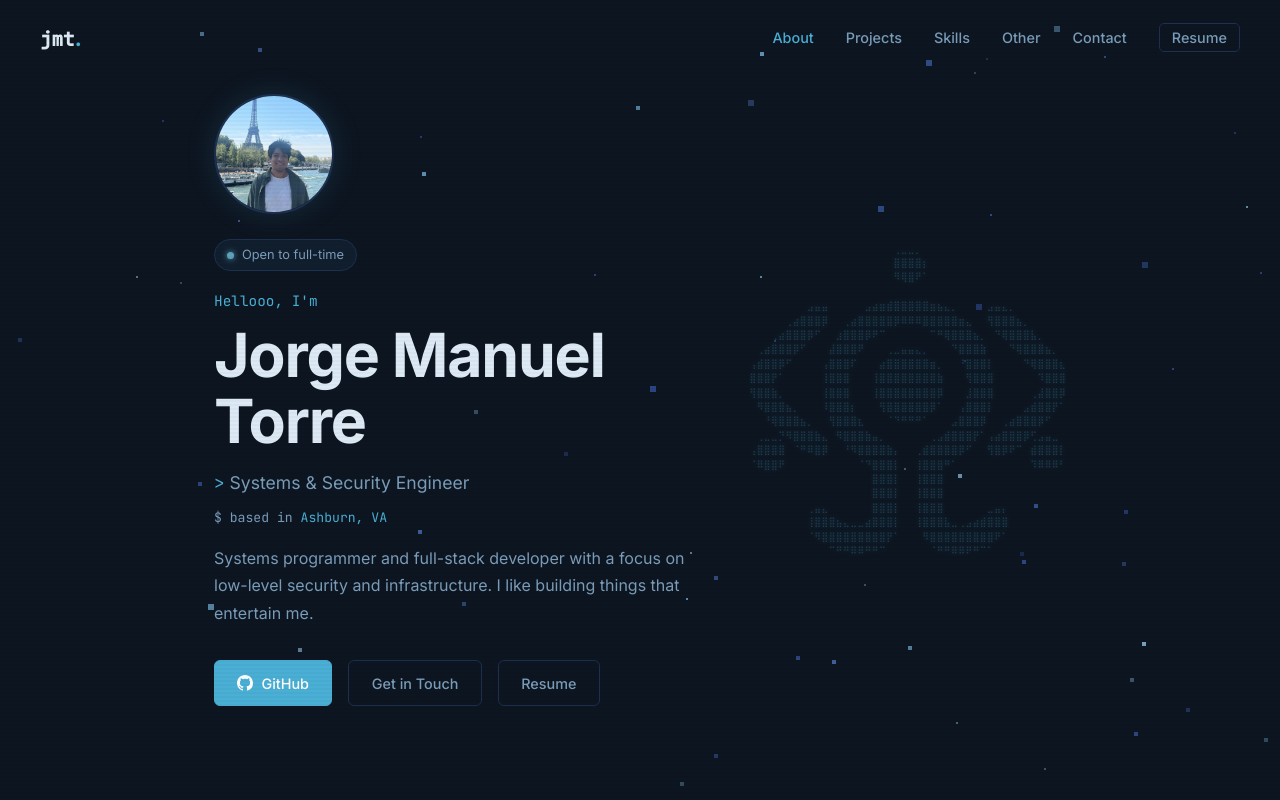
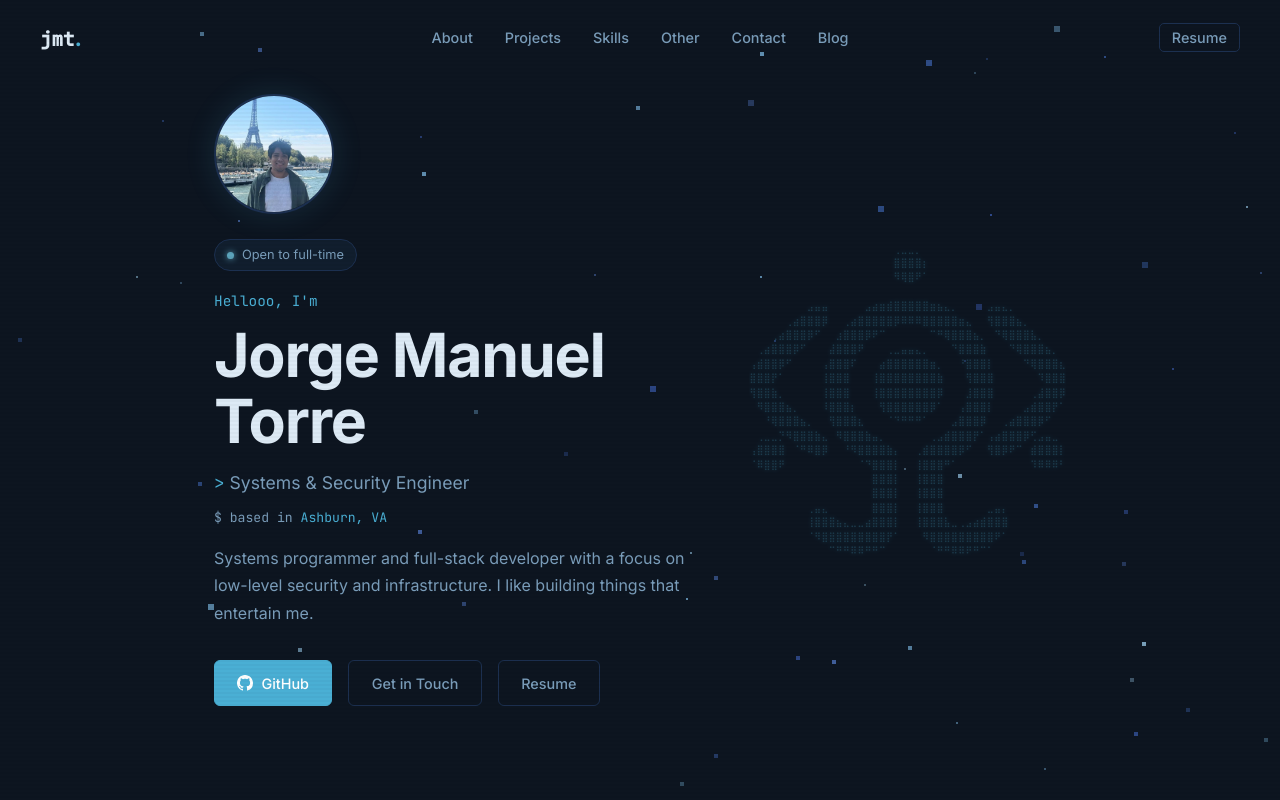
Before and after one commit to jmtorr3/jmtorr3.github.io, a React (Vite) app: page / in a window 1280 px wide. Shown: the top 800 px of the page. Built offline with nearby package versions, Linux system fonts and the light colour scheme; no server answers; a web font is replaced by a local one.

Commit message:
UI fixes and blog addition

```diff
--- a/src/components/Navbar.css
+++ b/src/components/Navbar.css
@@ -46,7 +46,16 @@
   list-style: none;
   display: flex;
   align-items: center;
+  gap: 1.75rem;
+}
+
+.navbar-link-group {
+  position: absolute;
+  left: 50%;
+  display: flex;
+  align-items: center;
   gap: 2rem;
+  transform: translateX(-50%);
 }
 
 .navbar-links a {
@@ -191,6 +200,13 @@
     transition: opacity 0.25s;
   }
 
+  .navbar-link-group {
+    position: static;
+    flex-direction: column;
+    gap: 2rem;
+    transform: none;
+  }
+
   .navbar-links.open {
     opacity: 1;
     pointer-events: all;
--- a/src/components/Navbar.tsx
+++ b/src/components/Navbar.tsx
@@ -37,12 +37,18 @@ export default function Navbar() {
     const observer = new IntersectionObserver(
       (entries) => {
         entries.forEach((entry) => {
-          if (entry.isIntersecting) setActive(entry.target.id)
+          if (entry.isIntersecting) {
+            const id = entry.target.id
+            setActive(id === 'hero' ? '' : id)
+          }
         })
       },
       { rootMargin: '-40% 0px -55% 0px' }
     )
+    const hero = document.getElementById('hero')
+    if (hero) observer.observe(hero)
     links.forEach(({ id }) => {
+      if (!id) return
       const el = document.getElementById(id)
       if (el) observer.observe(el)
     })
@@ -75,17 +81,20 @@ export default function Navbar() {
       </button>
 
       <ul className={`navbar-links${menuOpen ? ' open' : ''}`}>
-        {links.map(({ label, href, id }) => (
-          <li key={href}>
+        <li className="navbar-link-group">
+          {links.map(({ label, href, id }) => (
             <a
+              key={href}
               href={href}
+              target={href.startsWith('http') ? '_blank' : undefined}
+              rel={href.startsWith('http') ? 'noopener noreferrer' : undefined}
               className={active === id ? 'active' : ''}
               onClick={close}
             >
               {label}
             </a>
-          </li>
-        ))}
+          ))}
+        </li>
         <li>
           <a
             href={`${import.meta.env.BASE_URL}resume.html`}
--- a/src/data/nav.ts
+++ b/src/data/nav.ts
@@ -4,4 +4,5 @@ export const navLinks = [
   { label: 'Skills',   href: '#skills',   id: 'skills' },
   { label: 'Other',    href: '#other',    id: 'other' },
   { label: 'Contact',  href: '#contact',  id: 'contact' },
+  { label: 'Blog',     href: 'https://blog.sys32ent.com/' },
 ]
```
